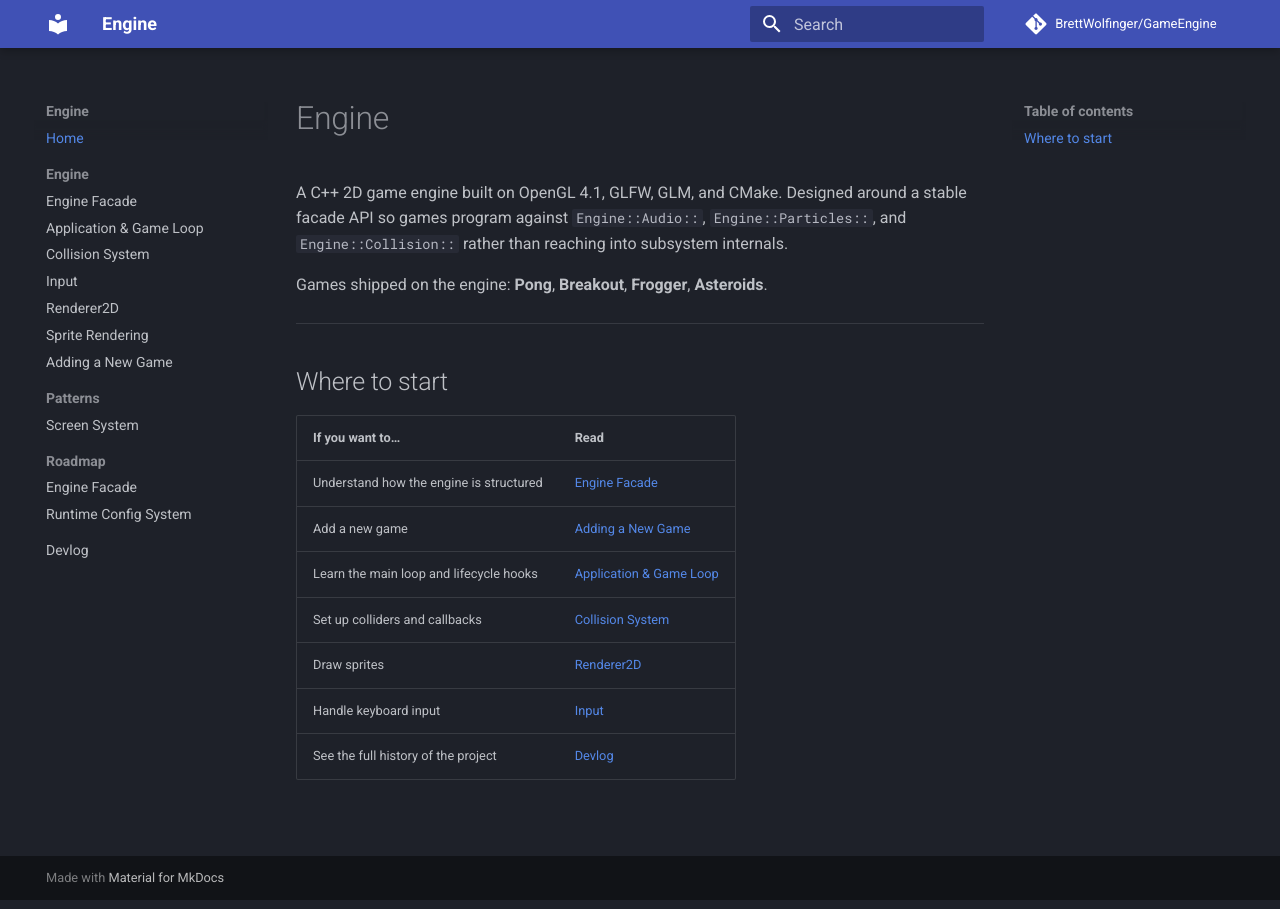
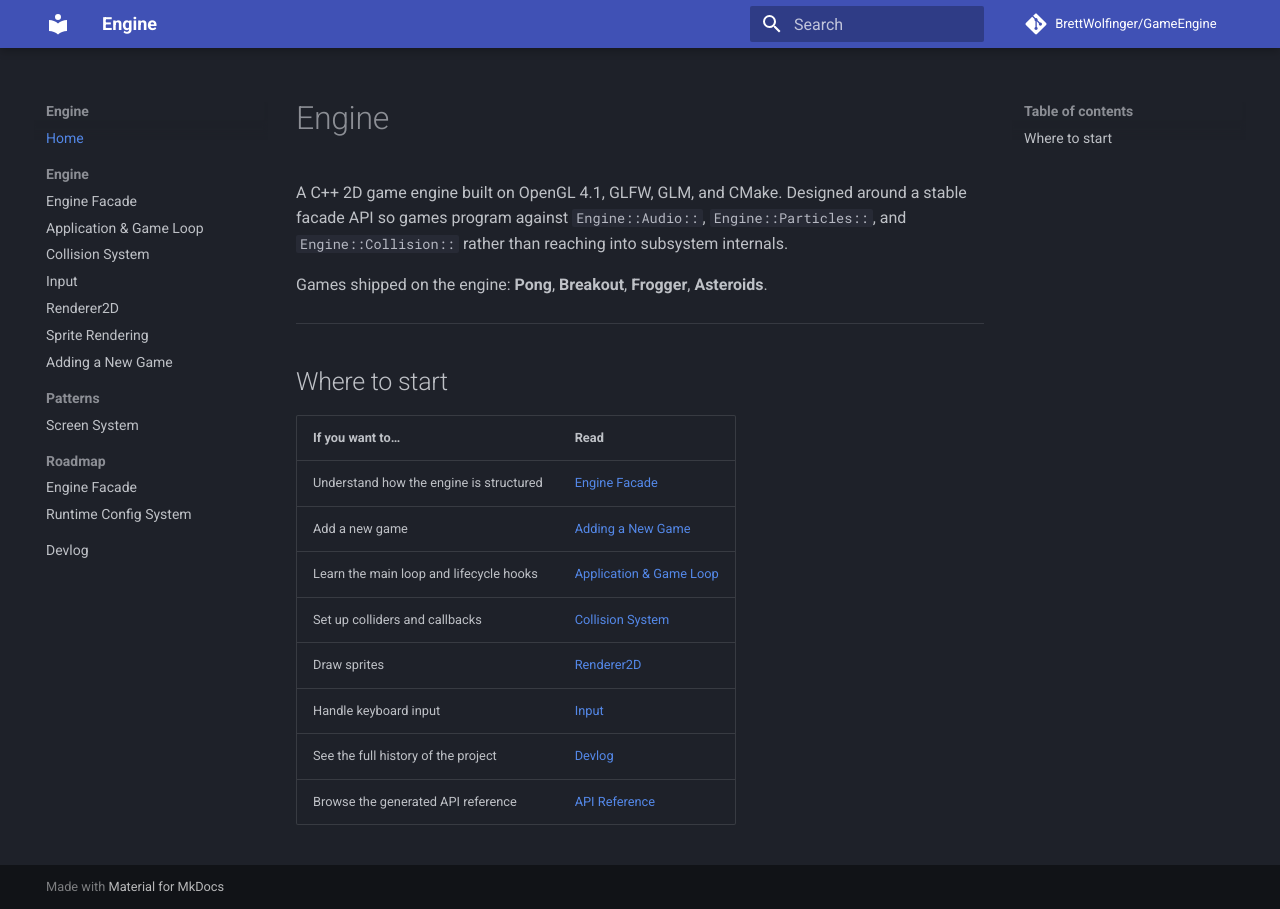
Before and after one commit to BrettWolfinger/GameEngine, an MkDocs documentation site: the page built from docs/index.md, in a window 1280 px wide. Built offline with MkDocs 1.6.1 and Material for MkDocs 9.7.7, drawn with Linux system fonts in a browser that asks for light colours; comment, search, counter and statistics services are not loaded.

Commit message:
Docs: add Doxygen API reference to GitHub Pages site (closes #68)
Adds a Doxyfile targeting public engine headers, updates the CI workflow
to build Doxygen HTML into site/api/ alongside the MkDocs site, and
switches deployment to peaceiris/actions-gh-pages so both outputs land
in one gh-pages push. Also adds site_url to mkdocs.yml and links the
API reference from the home page.

Co-Authored-By: Claude Sonnet 4.6 <noreply@anthropic.com>

```diff
--- a/docs/index.md
+++ b/docs/index.md
@@ -19,3 +19,4 @@ Games shipped on the engine: **Pong**, **Breakout**, **Frogger**, **Asteroids**.
 | Draw sprites | [Renderer2D](engine/renderer2d.md) |
 | Handle keyboard input | [Input](engine/input.md) |
 | See the full history of the project | [Devlog](devlog.md) |
+| Browse the generated API reference | [API Reference](api/index.html) |
--- a/mkdocs.yml
+++ b/mkdocs.yml
@@ -1,5 +1,6 @@
 site_name: Engine
 site_description: A C++ 2D game engine built on OpenGL 4.1 / GLFW / GLM
+site_url: https://brettwolfinger.github.io/GameEngine/
 repo_url: https://github.com/BrettWolfinger/GameEngine
 repo_name: BrettWolfinger/GameEngine
 
```
Also changed, not shown: 3 other files.
